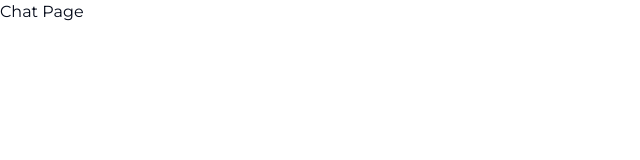
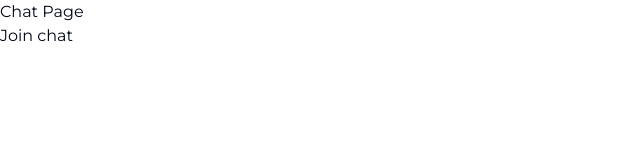
Before and after one commit to HealthPadi/HealthPadi-Frontend, a Next.js app: page /chat in a window 1280 px wide. Shown: the top 160 px of the page, without its empty margins (0-640 px from the left). Built offline with nearby package versions, Linux system fonts and the light colour scheme.

Commit message:
updated chat page

```diff
--- a/src/app/(routes)/chat/page.tsx
+++ b/src/app/(routes)/chat/page.tsx
@@ -2,6 +2,10 @@ export default function Chat() {
   return (
     <div>
       <h1>Chat Page</h1>
+
+      <div>
+        <p>Join chat</p>
+      </div>
     </div>
   );
 }
```
